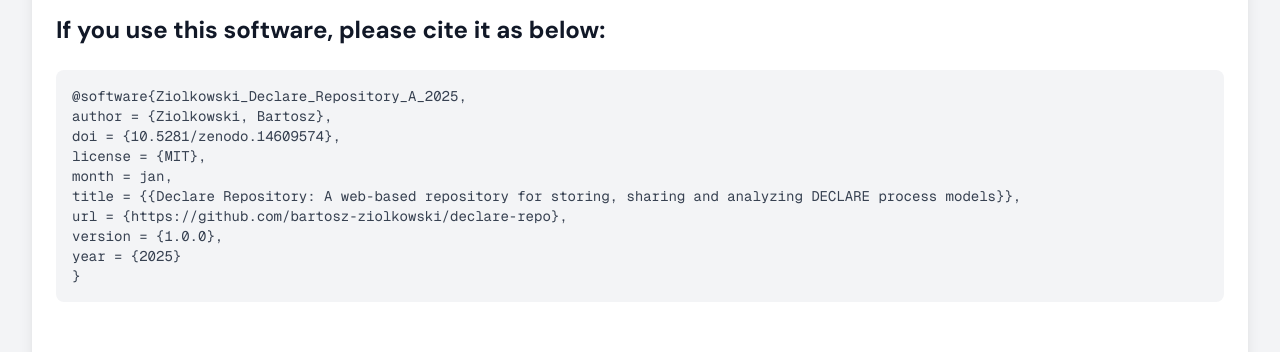
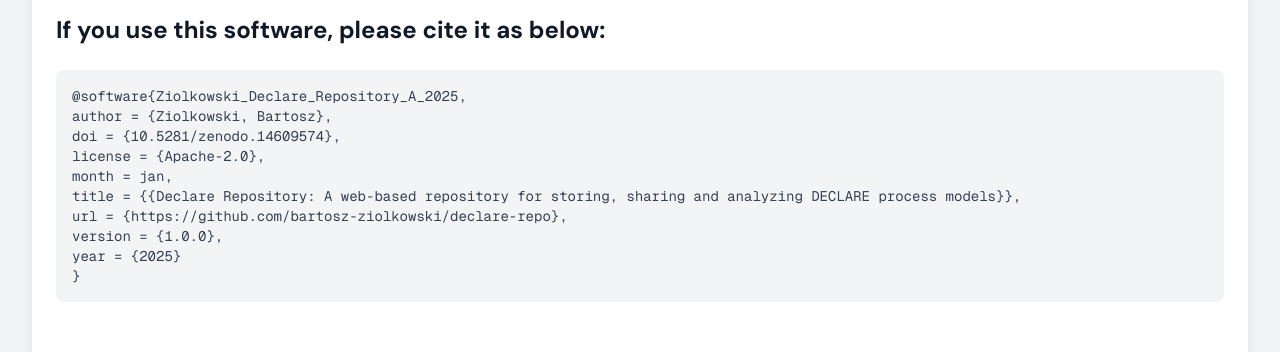
Before and after one commit to bartosz-ziolkowski/declare-repo, a Next.js app: page /repo/info in a window 1280 px wide. Shown: the part 1106-1458 px from the top of the page. Built offline with nearby package versions, Linux system fonts and the light colour scheme.

Commit message:
Update page.js

```diff
--- a/app/repo/info/page.js
+++ b/app/repo/info/page.js
@@ -43,7 +43,7 @@
 				{`@software{Ziolkowski_Declare_Repository_A_2025,
 author = {Ziolkowski, Bartosz},
 doi = {10.5281/zenodo.14609574},
-license = {MIT},
+license = {Apache-2.0},
 month = jan,
 title = {{Declare Repository: A web-based repository for storing, sharing and analyzing DECLARE process models}},
 url = {https://github.com/bartosz-ziolkowski/declare-repo},
```
